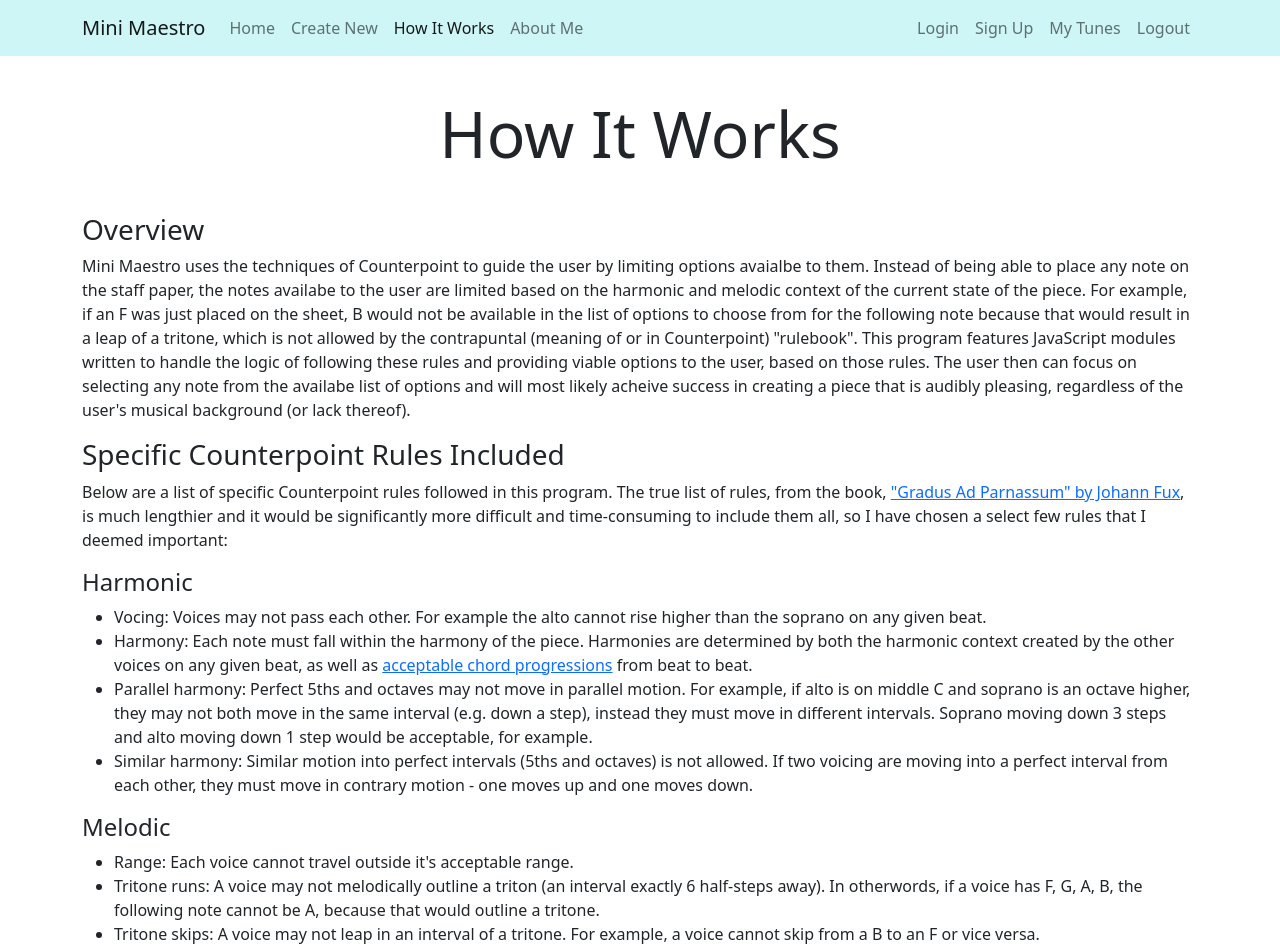
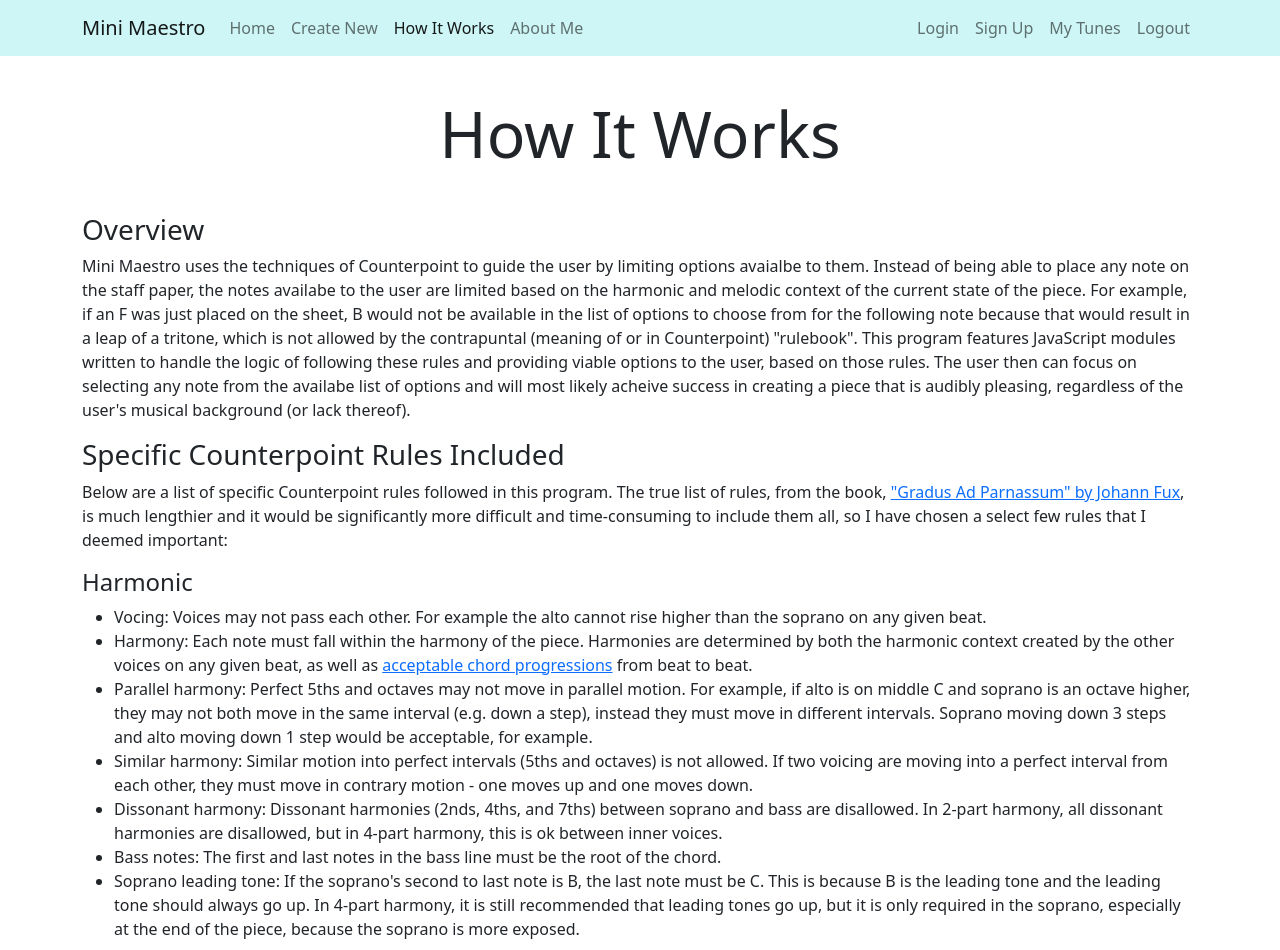
Before and after one commit to joshua-holmes/mini-maestro, a React (Create React App) app in the folder ror/client/: page /how-it-works in a window 1280 px wide. Shown: the top 950 px of the page. Built offline with nearby package versions, Linux system fonts and the light colour scheme.

Commit message:
Added more content in How It Works

```diff
--- a/ror/client/src/components/HowItWorks.js
+++ b/ror/client/src/components/HowItWorks.js
@@ -16,6 +16,9 @@ function HowItWorks() {
         <li>Harmony: Each note must fall within the harmony of the piece. Harmonies are determined by both the harmonic context created by the other voices on any given beat, as well as <a target="_blank" href="https://www.musicnotes.com/now/wp-content/uploads/1-3.png">acceptable chord progressions</a> from beat to beat.</li>
         <li>Parallel harmony: Perfect 5ths and octaves may not move in parallel motion. For example, if alto is on middle C and soprano is an octave higher, they may not both move in the same interval (e.g. down a step), instead they must move in different intervals. Soprano moving down 3 steps and alto moving down 1 step would be acceptable, for example.</li>
         <li>Similar harmony: Similar motion into perfect intervals (5ths and octaves) is not allowed. If two voicing are moving into a perfect interval from each other, they must move in contrary motion - one moves up and one moves down.</li>
+        <li>Dissonant harmony: Dissonant harmonies (2nds, 4ths, and 7ths) between soprano and bass are disallowed. In 2-part harmony, all dissonant harmonies are disallowed, but in 4-part harmony, this is ok between inner voices.</li>
+        <li>Bass notes: The first and last notes in the bass line must be the root of the chord.</li>
+        <li>Soprano leading tone: If the soprano's second to last note is B, the last note must be C. This is because B is the leading tone and the leading tone should always go up. In 4-part harmony, it is still recommended that leading tones go up, but it is only required in the soprano, especially at the end of the piece, because the soprano is more exposed.</li>
       </ul>
       <h4>Melodic</h4>
       <ul>
```
